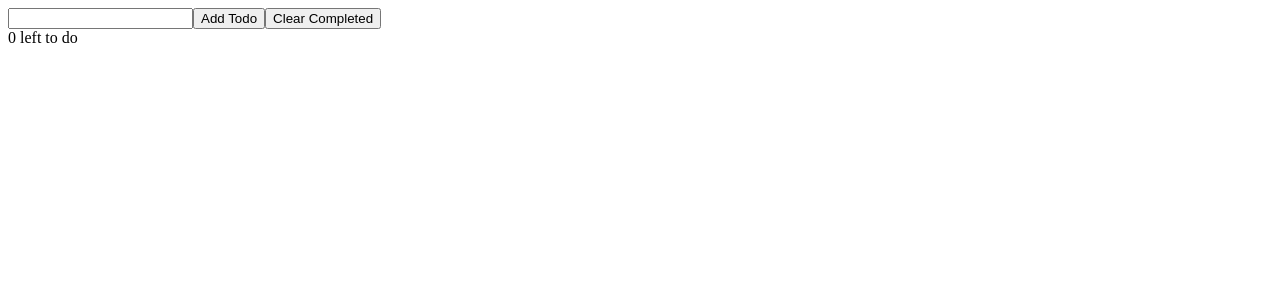
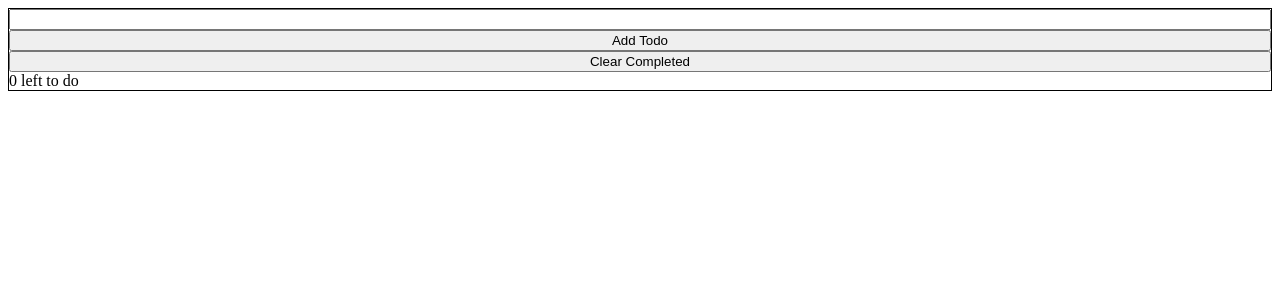
Before and after one commit to becodeorg/verou-3-react-intro-cskeith-hub, a React (Create React App) app in the folder intro-react/: page / in a window 1280 px wide. Shown: the top 300 px of the page. Built offline with nearby package versions, Linux system fonts and the light colour scheme.

Commit message:
WIP styling

```diff
--- a/intro-react/src/App.js
+++ b/intro-react/src/App.js
@@ -1,5 +1,6 @@
 import {useState, useRef, useEffect} from "react";
 import TodoList from "./TodoList";
+import "./style.css"
 import { v4 as uuidv4 } from 'uuid';
 
 const LOCAL_STORAGE_KEY = 'todoApp.todos'
--- /dev/null
+++ b/intro-react/src/style.css
@@ -0,0 +1,6 @@
+#root{
+    border: 1px solid black;
+    display: flex;
+    flex-direction: column;
+    box-sizing: border-box;
+}
```
